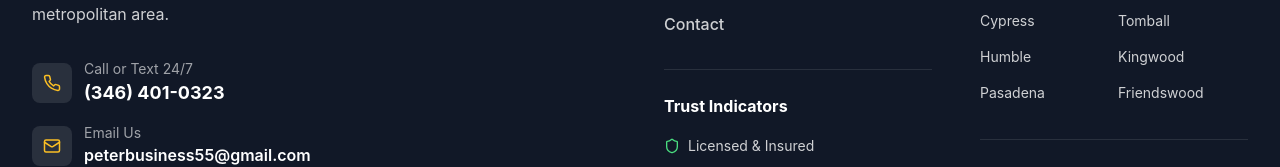
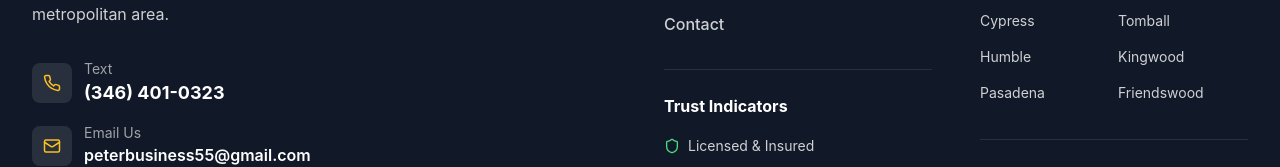
Before and after one commit to Mom1236/ranhcc, a React (Vite) app: page / in a window 1280 px wide. Shown: the part 9150-9317 px from the top of the page. Built offline with nearby package versions, Linux system fonts and the light colour scheme.

Commit message:
Update Footer.tsx

```diff
--- a/src/components/Footer.tsx
+++ b/src/components/Footer.tsx
@@ -51,8 +51,8 @@ const Footer = () => {
                   <Phone className="text-amber-400" size={18} />
                 </div>
                 <div>
-                  <div className="text-white/60 text-sm">Call or Text 24/7</div>
-                  <a href="tel:+1-346-401-0323" className="text-white font-bold text-lg hover:text-amber-400 transition-colors">
+                  <div className="text-white/60 text-sm">Text</div>
+                  <a href="tel:+1-346-210-0000" className="text-white font-bold text-lg hover:text-amber-400 transition-colors">
                     (346) 401-0323
                   </a>
                 </div>
```
